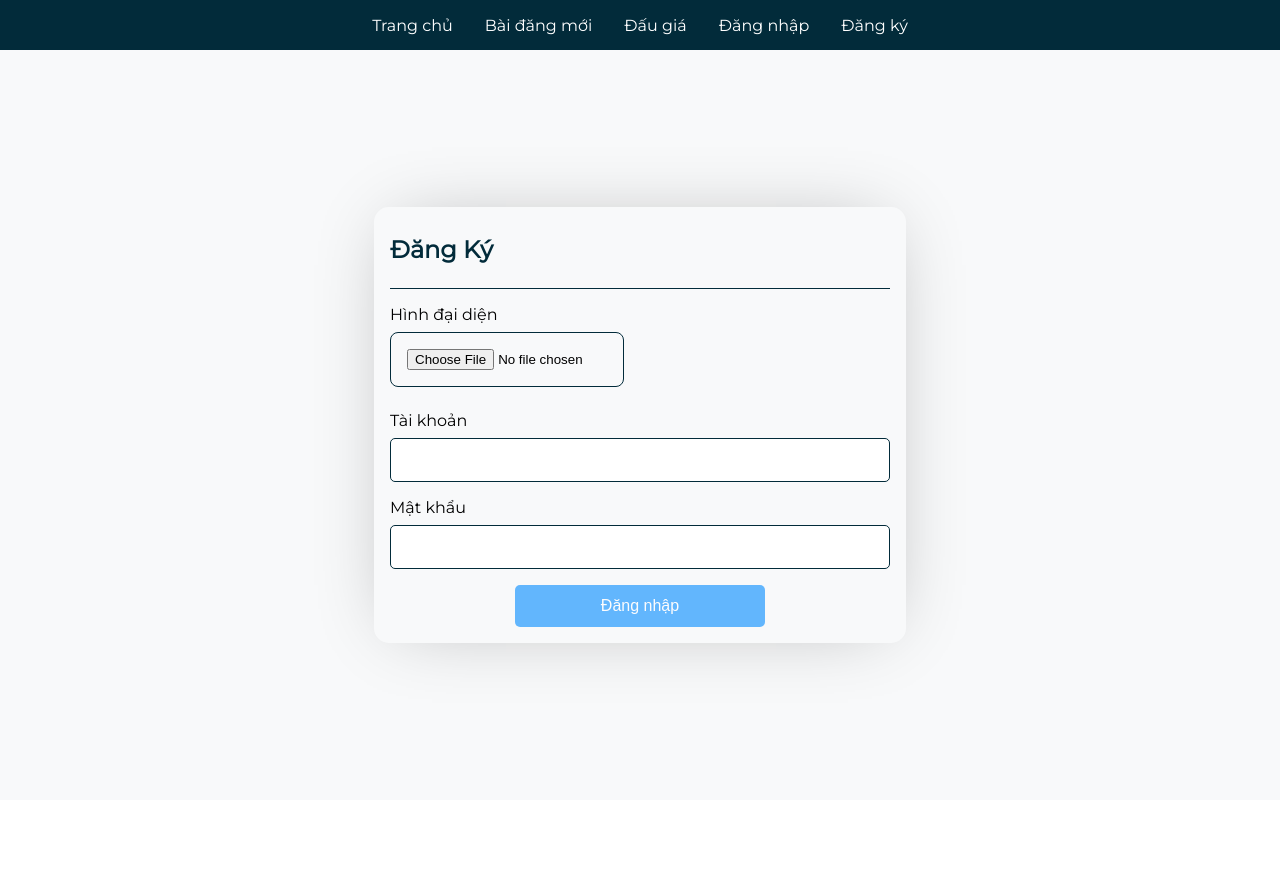
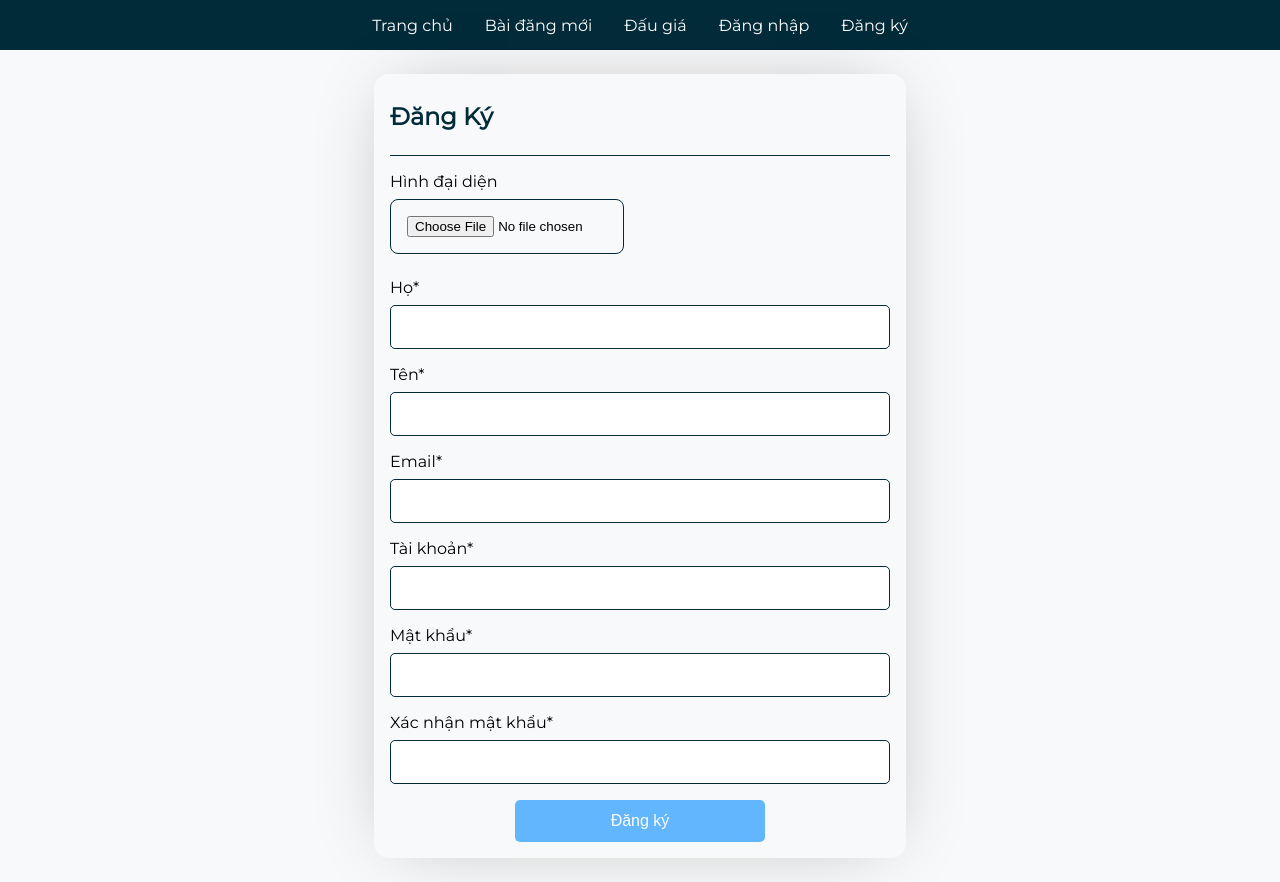
Before and after one commit to haungo2109/btl_caccongnghelaptrinhhiendai, a React (Create React App) app in the folder front-end/: page /register in a window 1280 px wide. Before the commit the page ends 800 px from the top, so only its background shows below. Built offline with nearby package versions, Linux system fonts and the light colour scheme.

Commit message:
trying to register

```diff
--- a/front-end/src/api/apiCalls.js
+++ b/front-end/src/api/apiCalls.js
@@ -15,7 +15,9 @@ const api = {
 
     },
     user: {
-
+        register: (data) => {
+            return axiosClient.post('/user', data);
+        }
     }
 
 }
--- a/front-end/src/components/login-register/login.css
+++ b/front-end/src/components/login-register/login.css
@@ -31,6 +31,9 @@ form input.submit:disabled {
     /* opacity: 0.7; */
     border-bottom: 1px solid var(--main-color-secondary);
 }
+.out-layer {
+    margin: 1.5em auto;
+}
 .form {
     /* border: 2px solid var(--main-color-gray); */
     border-radius: 15px;
@@ -40,7 +43,6 @@ form input.submit:disabled {
     padding: 1em;
     display: flex;
     width: 500px;
-    margin: auto;
     flex-direction: column;
 }
 .form div {
--- a/front-end/src/components/login-register/login.js
+++ b/front-end/src/components/login-register/login.js
@@ -10,6 +10,7 @@ export function Login() {
     const [password, setPassword] = useState("");
 
     const handleSubmit = (event) => {
+        event.preventDefault();
         if(!username) {
             ErrorMsg = "Vui lòng nhập tài khoản";
             return;
@@ -21,11 +22,11 @@ export function Login() {
 
 
 
-        event.preventDefault();
     }
 
     return(
         <div className="form-container">
+            <div className="out-layer">
                 <div className="form" onSubmit={handleSubmit}>
                     <h2>Đăng nhập</h2>
                     <form>
@@ -38,5 +39,6 @@ export function Login() {
                     </form>
                 </div>
             </div>
+        </div>
     )
 }
--- a/front-end/src/components/login-register/register.js
+++ b/front-end/src/components/login-register/register.js
@@ -2,44 +2,58 @@ import './register.css'
 import React, { useState } from 'react';
 import { Input } from './input';
 import ImageUploader from '../shared/image-uploader';
+import api from '../../api/apiCalls';
 
 export function Register() {
-    let ErrorMsg = "";
 
+    const [error, setError] = useState("")
     const [username, setInfo] = useState("");
     const [password, setPassword] = useState("");
+    const [confirmPassword, setConfirmPassword] = useState("");
+    const [firstName, setFirstName] = useState("");
+    const [lastName, setLastName] = useState("");
+    const [email, setEmail] = useState("");
     const [avatar, setAvatar] = useState({});
 
     const handleSubmit = (event) => {
-        if(!username) {
-            ErrorMsg = "Vui lòng nhập tài khoản";
+        event.preventDefault();
+        if(password !== confirmPassword) {
+            window.alert("Mật khẩu và xác nhận mật khẩu không trùng nhau");
+            setConfirmPassword("");
             return;
         }
-        if(!password) {
-            ErrorMsg = "Vui lòng nhập mật khẩu";
-            return;
-        }
-        if(avatar) {
-            // console.log(avatar)
-        }
+        const formData = new FormData();
+        formData.append('first_name', firstName);
+        formData.append('last_name', lastName);
+        formData.append('avatar', avatar);
+        formData.append('email', email);
+        formData.append('username', username);
+        formData.append('password', password);
 
+        api.user.register(formData).then(data => {
+            console.log(data);
+        })
 
-        event.preventDefault();
     }
 
     return(
         <div className="form-container">
-            <div className="form" onSubmit={handleSubmit}>
-                <h2>Đăng Ký</h2>
-                <form>
-                    <div>
-                        <ImageUploader label="Hình đại diện" onImageSelect={setAvatar} />
-                        <Input name="Tài khoản" value={username} type="text" changeData={setInfo} />
-                        <Input name="Mật khẩu" value={password} type="password" changeData={setPassword} />
-                    </div>
-                    <input className="submit" disabled={!username || !password} type="submit" value="Đăng nhập" />
-                    <span className="error" >{ErrorMsg}</span>
-                </form>
+            <div className="out-layer">
+                <div className="form">
+                    <h2>Đăng Ký</h2>
+                    <form onSubmit={handleSubmit}>
+                        <div>
+                            <ImageUploader label="Hình đại diện" onImageSelect={setAvatar} />
+                            <Input name="Họ*" value={firstName} type="text" changeData={setFirstName} />
+                            <Input name="Tên*" value={lastName} type="text" changeData={setLastName} />
+                            <Input name="Email*" value={email} type="text" changeData={setEmail} />
+                            <Input name="Tài khoản*" value={username} type="text" changeData={setInfo} />
+                            <Input name="Mật khẩu*" value={password} type="password" changeData={setPassword} />
+                            <Input name="Xác nhận mật khẩu*" value={confirmPassword} type="password" changeData={setConfirmPassword} />
+                        </div>
+                        <input className="submit" disabled={!username || !password || !lastName || !firstName || !email || !confirmPassword} type="submit" value="Đăng ký" />
+                    </form>
+                </div>
             </div>
         </div>
     )
```
Also changed, not shown: 1 other file (tests, documents, lock files or other folders). Lines whose indentation alone changed are shown as unchanged.
